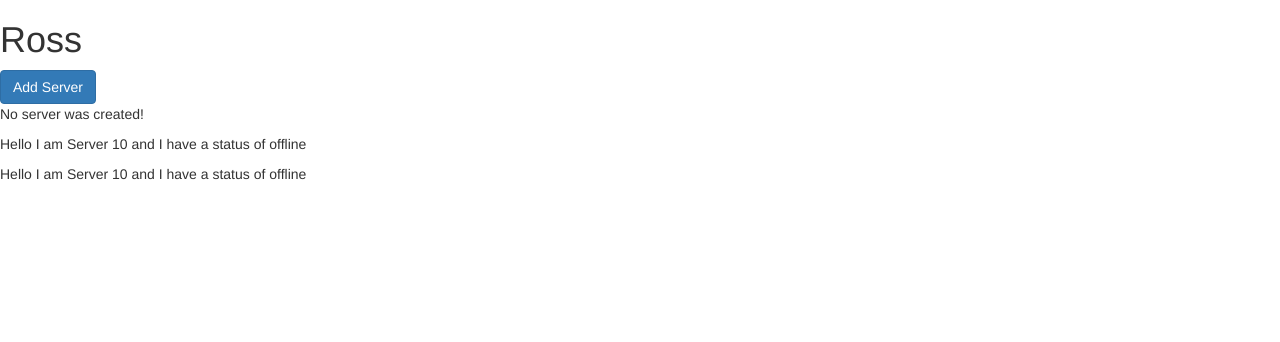
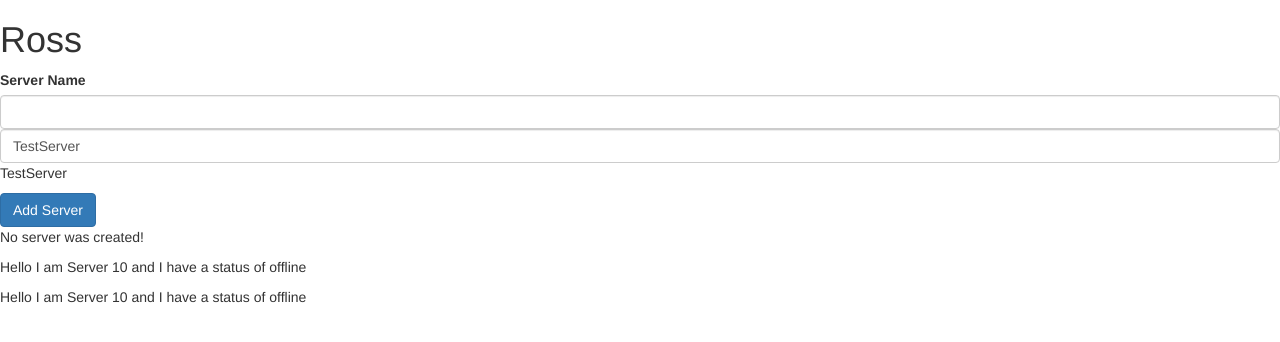
Before and after one commit to kiserr10/angular2-practice, an Angular app: page / in a window 1280 px wide. Shown: the top 342 px of the page. Built offline with nearby package versions, Linux system fonts and the light colour scheme.

Commit message:
added binding logic practice

```diff
--- a/src/app/servers/servers.component.html
+++ b/src/app/servers/servers.component.html
@@ -1,9 +1,18 @@
+<label>Server Name</label>
+<input
+	type="text"
+	class="form-control"
+	(input)="onUpdateServerName($event)">
+	<input
+		type="text"
+		class="form-control"
+		[(ngModel)]="serverName">
+<p>{{ serverName }}</p>
 <button
 	class="btn btn-primary"
 	[disabled]="!allowNewServer"
-	(click)="onCreateServer()"
->Add Server
-</button>
+	(click)="onCreateServer()">Add Server</button>
+
 <p>{{ serverCreationStatus }}</p>
 <app-server></app-server>
 <app-server></app-server>
--- a/src/app/servers/servers.component.ts
+++ b/src/app/servers/servers.component.ts
@@ -9,6 +9,7 @@
 	//can add functions and helper methods here//
 	allowNewServer = false;
 	serverCreationStatus = 'No server was created!'
+	serverName = 'TestServer';
 	constructor() {
 		setTimeout(() => {
 			this.allowNewServer = true;
@@ -21,5 +22,8 @@
 	onCreateServer(){
 		this.serverCreationStatus = 'Server was created!'
 	}
+	onUpdateServerName(event: Event){
+		this.serverName = (<HTMLInputElement>event.target).value;
+	}
 
 }
```
